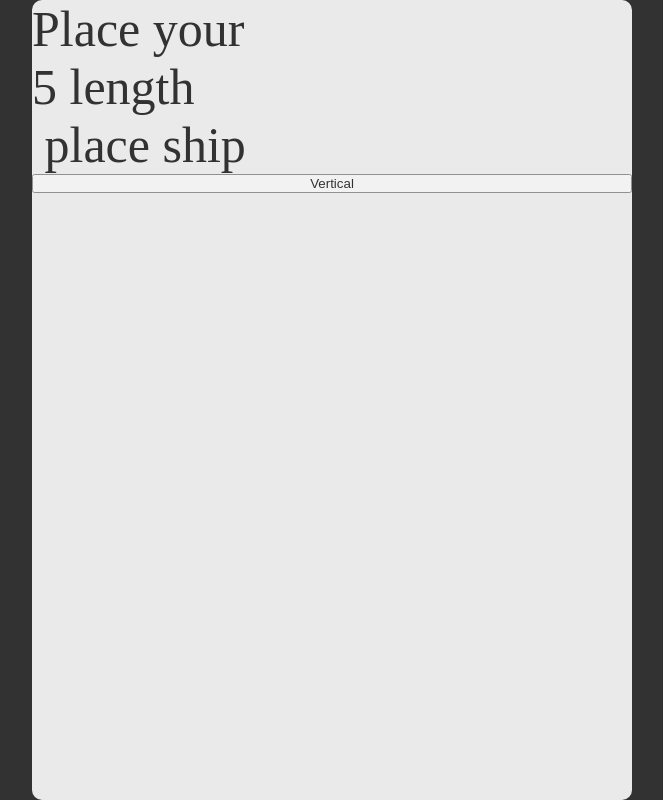
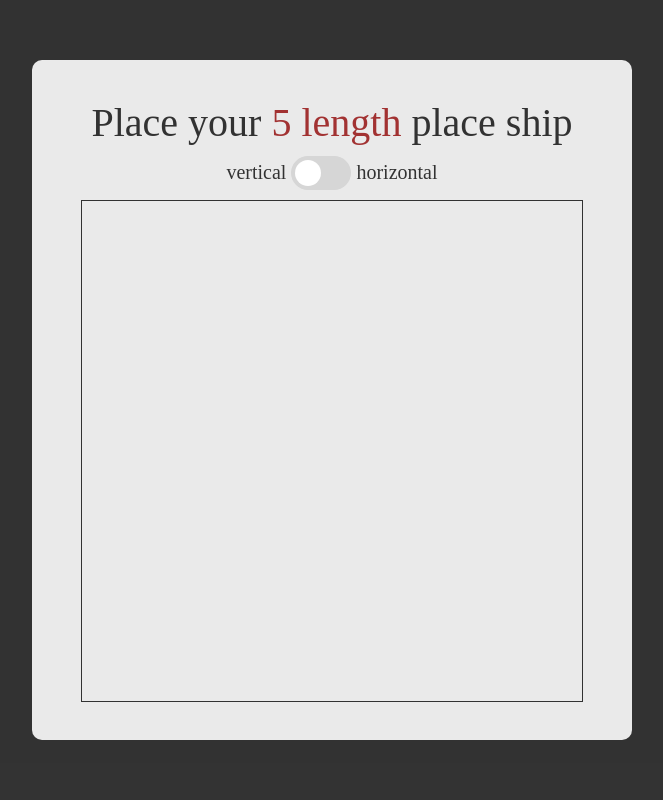
Before and after one commit to Dragesia/battleship, a website built with webpack: page dist/index.html in a window 1280 px wide. Shown: the whole page, without its empty margins (308-971 px from the left). Built offline with nearby package versions, Linux system fonts and the light colour scheme.

Commit message:
style place ships screen

```diff
--- a/dist/index.html
+++ b/dist/index.html
@@ -11,8 +11,15 @@
 <body>
     <div class="modal-container">
         <div class="place-ships">
-            Place your&nbsp;<span>5 length</span>&nbsp;place ship
-            <button id="axis">Vertical</button>
+            <p>Place your&nbsp;<span id="length">5 length</span>&nbsp;place ship</p>
+            <div class="axis">
+                <span class="vertical">vertical&nbsp;</span>
+                <label class="switch">
+                    <input type="checkbox">
+                    <span class="slider round"></span>
+                </label>
+                <span class="horizontal">&nbsp;horizontal</span>
+            </div>
             <div class="gameboard">
             </div>
         </div>
--- a/dist/style.css
+++ b/dist/style.css
@@ -20,10 +20,91 @@ html, body {
     color: black;
     display: flex;
     flex-direction: column;
-    /* justify-content: center;
-    align-items: center; */
-    height: 800px;
+    justify-content: center;
+    align-items: center;
+    height: 680px;
     width: 600px;
+    gap: 10px;
     border-radius: 10px;
     font-size: 5rem;
 }
+.place-ships > p {
+    font-size: 4rem;
+}
+.gameboard {
+    border: 1px solid black;
+    width: 500px;
+    height: 500px;
+}
+
+#length {
+    color: darkred;
+}
+
+.axis {
+    display: flex;
+    flex-direction: row;
+    justify-content: center;
+    align-items: center;
+    font-size: 2rem;
+}
+
+.switch {
+    position: relative;
+    display: inline-block;
+    width: 60px;
+    height: 34px;
+}
+
+.switch input {
+    opacity: 0;
+    width: 0;
+    height: 0;
+}
+
+.slider {
+    position: absolute;
+    cursor: pointer;
+    top: 0;
+    left: 0;
+    right: 0;
+    bottom: 0;
+    background-color: #ccc;
+    -webkit-transition: .4s;
+    transition: .4s;
+}
+
+.slider:before {
+    position: absolute;
+    content: "";
+    height: 26px;
+    width: 26px;
+    left: 4px;
+    bottom: 4px;
+    background-color: white;
+    -webkit-transition: .4s;
+    transition: .4s;
+}
+
+input:checked + .slider {
+    background-color: #2196F3;
+}
+
+input:focus + .slider {
+    box-shadow: 0 0 1px #2196F3;
+}
+
+input:checked + .slider:before {
+    -webkit-transform: translateX(26px);
+    -ms-transform: translateX(26px);
+    transform: translateX(26px);
+}
+
+/* Rounded sliders */
+.slider.round {
+    border-radius: 34px;
+}
+
+.slider.round:before {
+    border-radius: 50%;
+}
```
